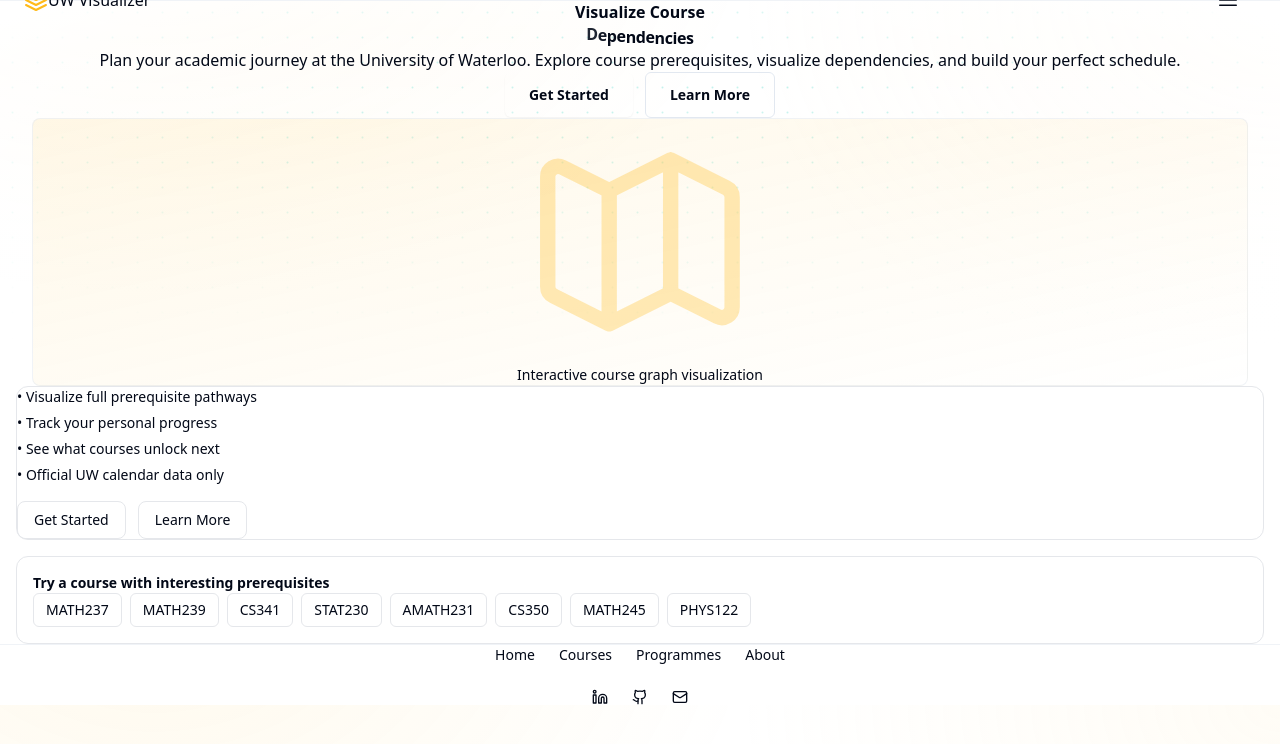
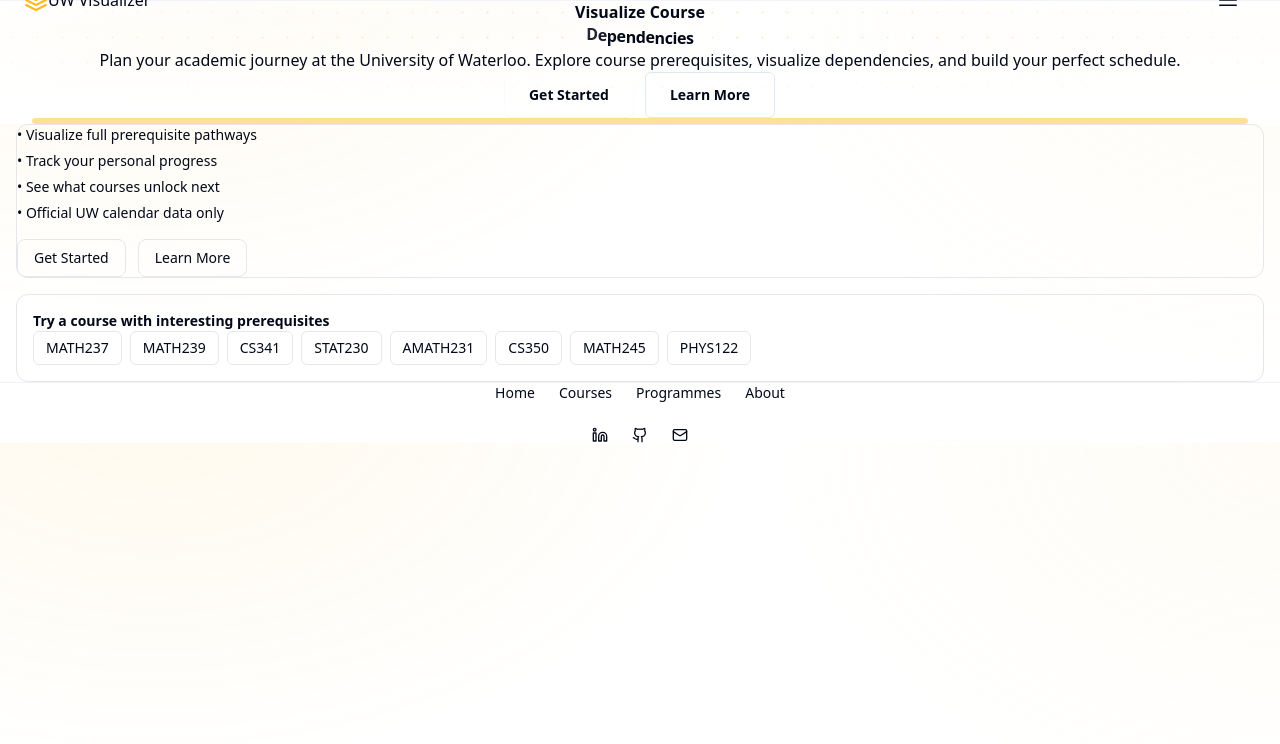
Before and after one commit to dank409/uw-visualizer, a React (Vite) app: page / in a window 1280 px wide. Shown: the top 744 px of the page. Built offline with nearby package versions, Linux system fonts and the light colour scheme.

Commit message:
fix: prevent hero clipping, remove empty hero panel, and stabilize search dropdown layering

```diff
--- a/src/app/layout/Navbar.tsx
+++ b/src/app/layout/Navbar.tsx
@@ -89,7 +89,7 @@ export function Navbar() {
             style={{ borderColor: 'hsl(var(--search-border))' }}
           />
           {isOpen && results.length > 0 && (
-            <div className="absolute z-50 mt-2 max-h-64 w-full overflow-auto rounded-xl border liquid-glass" style={{ borderColor: 'hsl(var(--dropdown-border) / 0.65)' }}>
+            <div className="absolute z-[1100] mt-2 max-h-64 w-full overflow-auto rounded-xl border liquid-glass animate-in fade-in-0 zoom-in-95 duration-100" style={{ borderColor: 'hsl(var(--dropdown-border) / 0.65)' }}>
               {results.map((course: Course, index: number) => (
                 <button
                   key={course.code}
--- a/src/components/ui/hero-section-nexus.tsx
+++ b/src/components/ui/hero-section-nexus.tsx
@@ -450,7 +450,7 @@ const InteractiveHero: React.FC = () => {
                newDots.push({
                    x,
                    y,
-                   baseColor: `rgba(87, 220, 205, ${BASE_OPACITY_MAX})`,
+                   baseColor: `rgba(253, 181, 21, ${BASE_OPACITY_MAX})`,
                    targetOpacity: baseOpacity,
                    currentOpacity: baseOpacity,
                    opacitySpeed: (Math.random() * 0.005) + 0.002,
@@ -626,7 +626,7 @@ const InteractiveHero: React.FC = () => {
     };
 
   return (
-    <div className="pt-[100px] relative bg-background text-foreground flex-1 flex-col overflow-x-hidden min-h-screen">
+    <div className="pt-[92px] relative bg-background text-foreground flex flex-col overflow-x-hidden min-h-[100svh]">
         <canvas ref={canvasRef} className="absolute inset-0 z-0 pointer-events-none opacity-80" />
         <div className="absolute inset-0 z-1 pointer-events-none" style={{
             background: `linear-gradient(to bottom, transparent 0%, hsl(var(--page-bg)) 90%), radial-gradient(ellipse at center, transparent 40%, hsl(var(--page-bg)) 95%)`
@@ -672,7 +672,7 @@ const InteractiveHero: React.FC = () => {
                             style={{ borderColor: 'hsl(var(--search-border))' }}
                         />
                         {isSearchOpen && searchResults.length > 0 && (
-                            <div className="absolute z-50 mt-1 max-h-60 w-full overflow-auto rounded-md border shadow-xl bg-[hsl(var(--dropdown-bg))]" style={{ borderColor: 'hsl(var(--dropdown-border))' }}>
+                            <div className="absolute z-[1100] mt-1 max-h-60 w-full overflow-auto rounded-md border shadow-xl bg-[hsl(var(--dropdown-bg))]" style={{ borderColor: 'hsl(var(--dropdown-border))' }}>
                                 {searchResults.map((course: Course, index: number) => (
                                     <button
                                         key={course.code}
@@ -801,14 +801,7 @@ const InteractiveHero: React.FC = () => {
                 animate="visible"
                 className="w-full max-w-4xl mx-auto px-4 sm:px-0"
             >
-                <div className="w-full h-auto rounded-lg shadow-xl border bg-gradient-to-br p-8 flex items-center justify-center" style={{ borderColor: 'hsl(var(--border) / 0.5)', background: `linear-gradient(to bottom right, hsl(var(--brand) / 0.1), transparent)` }}>
-                    <div className="text-center">
-                        <svg className="w-32 h-32 mx-auto mb-4" style={{ color: 'hsl(var(--brand) / 0.3)' }} fill="none" viewBox="0 0 24 24" stroke="currentColor">
-                            <path strokeLinecap="round" strokeLinejoin="round" strokeWidth={1.5} d="M9 20l-5.447-2.724A1 1 0 013 16.382V5.618a1 1 0 011.447-.894L9 7m0 13l6-3m-6 3V7m6 10l4.553 2.276A1 1 0 0021 18.382V7.618a1 1 0 00-.553-.894L15 4m0 13V4m0 0L9 7" />
-                        </svg>
-                        <p className="text-muted-foreground text-sm">Interactive course graph visualization</p>
-                    </div>
-                </div>
+                <div className="h-1.5 w-40 mx-auto rounded-full" style={{ background: 'hsl(var(--brand) / 0.45)' }} />
             </motion.div>
         </main>
 
```
